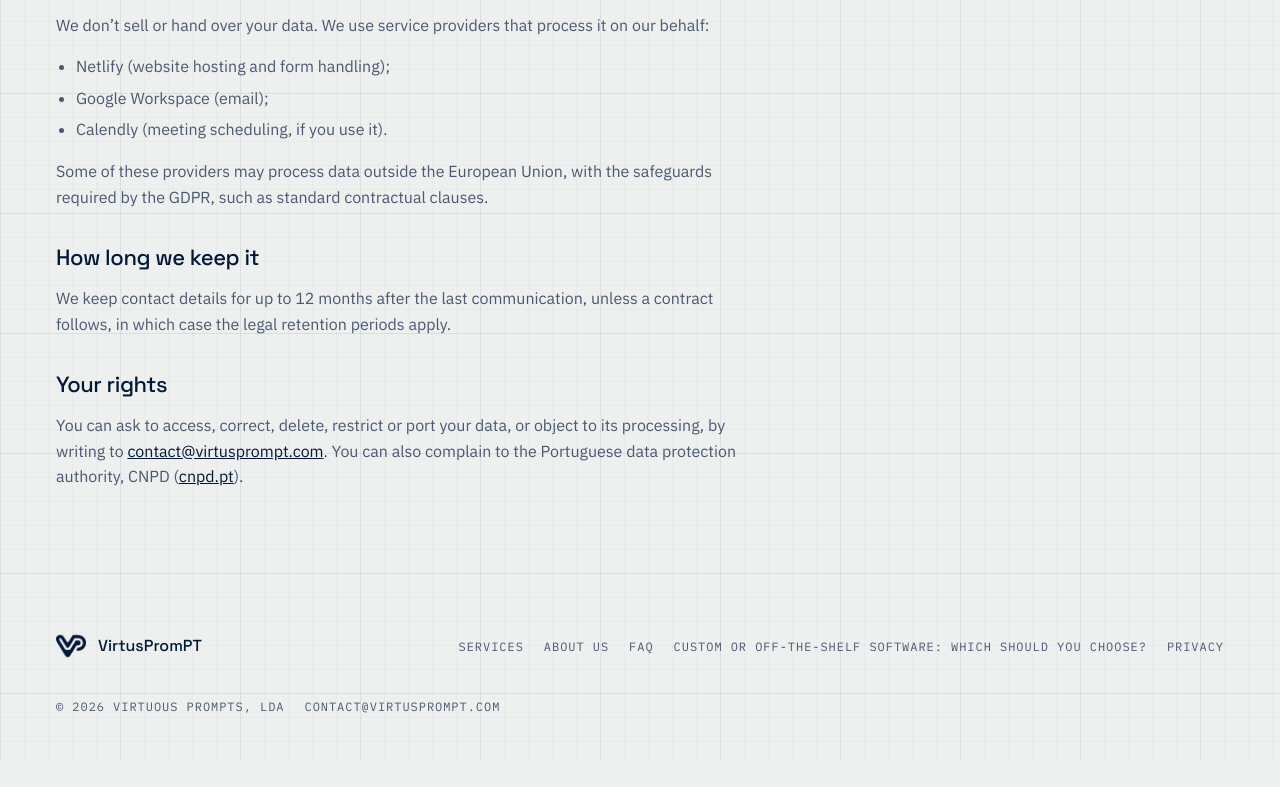
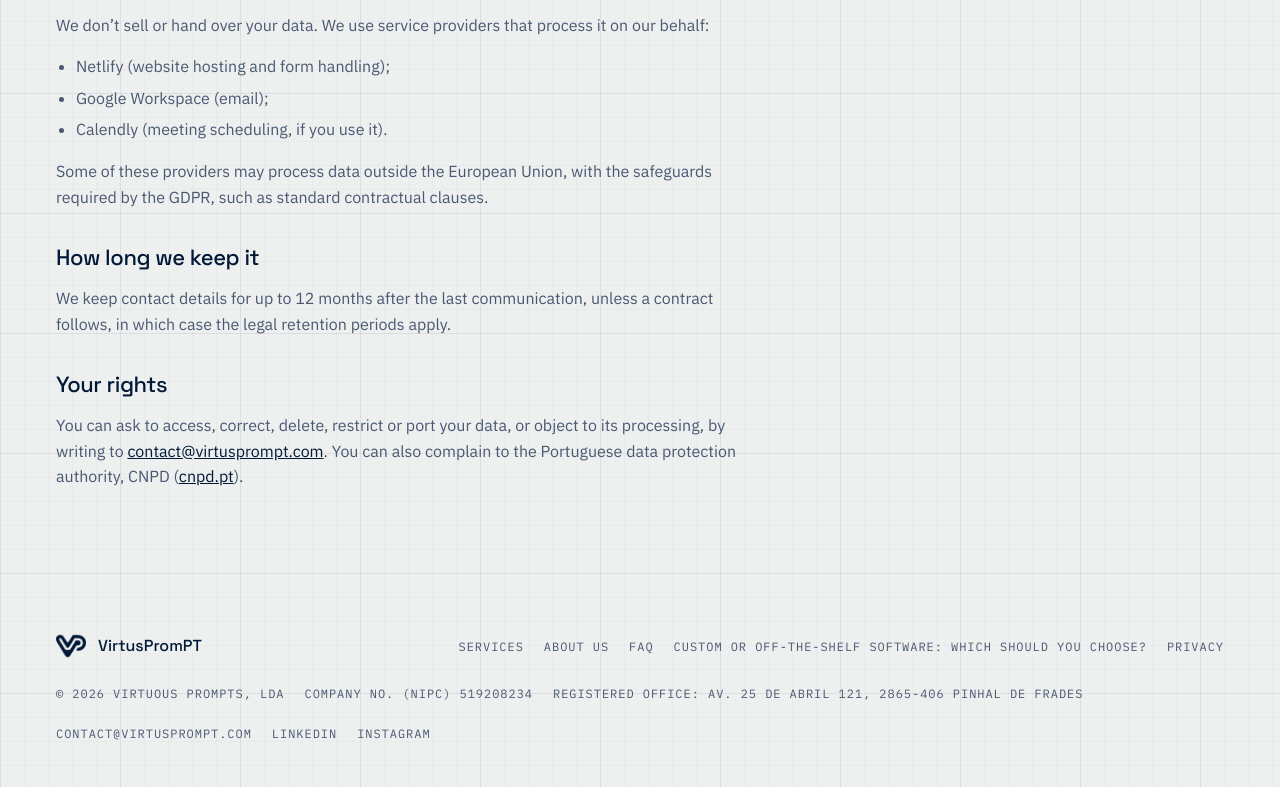
Before and after one commit to VirtusPromPT/virtusprompt-website, an Astro site: page /en/privacy in a window 1280 px wide. Shown: the part 867-1654 px from the top of the page. Before the commit the page ends 1627 px from the top, so only its background shows below. Built offline with nearby package versions, Linux system fonts and the light colour scheme; Astro itself is replaced by a stand-in of ours; a web font is replaced by a local one.

Commit message:
Company details: NIPC, registered office, profiles; Rodrigo as founder and CEO
Co-Authored-By: Claude Opus 5.5 <noreply@anthropic.com>

```diff
--- a/src/config.ts
+++ b/src/config.ts
@@ -8,15 +8,17 @@ export const SITE = {
   calendly: 'https://calendly.com/rodrigo-fernandes-virtusprompt/30min',
   email: 'contact@virtusprompt.com',
   simvou: 'https://simvou.pt/?utm_source=virtusprompt&utm_medium=referral',
-  // Managing partner, shown in the structured data as an `employee` of the company.
-  // If Rodrigo also founded the company, change `employee` to `founder` in src/layouts/Base.astro.
+  // Founder, managing partner and CEO (shown as `founder` in the structured data).
   person: 'Rodrigo Fernandes',
   // Company identification shown in the footer and in the structured data.
   // Leave a value empty ('') and it is simply not shown.
-  nipc: '', // e.g. '512345678'
-  registeredOffice: '', // e.g. 'Rua Exemplo 1, 1000-001 Lisboa'
+  nipc: '519208234',
+  registeredOffice: 'Av. 25 de Abril 121, 2865-406 Pinhal de Frades',
   // Public profiles of the company (LinkedIn, GitHub, ...). Only list profiles you control and keep up to date.
-  profiles: [] as { label: string; url: string }[],
+  profiles: [
+    { label: 'LinkedIn', url: 'https://www.linkedin.com/company/111044951' },
+    { label: 'Instagram', url: 'https://www.instagram.com/virtusprompt' },
+  ] as { label: string; url: string }[],
 };
 
 export type Lang = 'pt' | 'en';
--- a/src/i18n/pages.ts
+++ b/src/i18n/pages.ts
@@ -503,7 +503,7 @@ export const PAGES: Record<PageId, PageDef> = {
           ],
         },
         {
-          h2: 'Rodrigo Fernandes, sócio-gerente',
+          h2: 'Rodrigo Fernandes, fundador e CEO',
           p: ['[TODO: percurso profissional: anos de experiência, empresas e projetos relevantes, especialidade técnica]'],
           list: [
             'Tecnologias principais: [TODO]',
@@ -539,7 +539,7 @@ export const PAGES: Record<PageId, PageDef> = {
           ],
         },
         {
-          h2: 'Rodrigo Fernandes, managing partner',
+          h2: 'Rodrigo Fernandes, founder and CEO',
           p: ['[TODO: career: years of experience, relevant companies and projects, technical speciality]'],
           list: [
             'Main technologies: [TODO]',
--- a/src/i18n/strings.ts
+++ b/src/i18n/strings.ts
@@ -88,7 +88,7 @@ export const strings = {
     about: {
       eyebrow: 'Quem somos',
       title: 'Um parceiro técnico próximo, que fala a língua do negócio',
-      role: 'Sócio-gerente',
+      role: 'Fundador e CEO',
       photoAlt: 'Retrato de Rodrigo Fernandes',
       paragraphs: [
         'Na VirtusPromPT ajudamos empresas a transformar ideias em soluções digitais sólidas. Juntamos conhecimento técnico profundo a uma abordagem prática, para entregar depressa sem comprometer a estrutura que permite crescer.',
@@ -227,7 +227,7 @@ export const strings = {
     about: {
       eyebrow: 'About us',
       title: 'A hands-on technical partner who speaks the language of business',
-      role: 'Managing partner',
+      role: 'Founder and CEO',
       photoAlt: 'Portrait of Rodrigo Fernandes',
       paragraphs: [
         'At VirtusPromPT we help businesses turn ideas into solid digital solutions. We combine deep technical knowledge with a practical approach, delivering quickly without compromising the structure you need to grow.',
--- a/src/layouts/Base.astro
+++ b/src/layouts/Base.astro
@@ -45,6 +45,13 @@ const homeLang = new URL(ROUTES.home[lang], SITE.url).href;
 const orgId = `${home}#organization`;
 const personId = `${home}#person`;
 const sameAs = SITE.profiles.map((p) => p.url);
+// 'Street 1, 1234-567 Locality' -> schema.org PostalAddress (falls back to the whole string as the street).
+function postalAddress(office: string) {
+  const m = office.match(/^(.*),\s*(\d{4}-\d{3})\s+(.+)$/);
+  return m
+    ? { '@type': 'PostalAddress', streetAddress: m[1], postalCode: m[2], addressLocality: m[3], addressCountry: 'PT' }
+    : { '@type': 'PostalAddress', streetAddress: office, addressCountry: 'PT' };
+}
 const breadcrumb =
   route === 'home'
     ? []
@@ -78,10 +85,11 @@ const jsonLd = {
         availableLanguage: ['pt-PT', 'en'],
       },
       areaServed: { '@type': 'Country', name: 'Portugal' },
+      founder: { '@id': personId },
       employee: { '@id': personId },
       ...(SITE.nipc ? { taxID: SITE.nipc } : {}),
       ...(SITE.registeredOffice
-        ? { address: { '@type': 'PostalAddress', streetAddress: SITE.registeredOffice, addressCountry: 'PT' } }
+        ? { address: postalAddress(SITE.registeredOffice) }
         : {}),
       ...(sameAs.length ? { sameAs } : {}),
       hasOfferCatalog: {
--- a/src/pages/llms.txt.ts
+++ b/src/pages/llms.txt.ts
@@ -15,7 +15,7 @@ export const GET: APIRoute = () => {
     '',
     `> ${en.meta.description}`,
     '',
-    `${SITE.brand} is the brand of ${SITE.legalName}, a software development and technology consulting company in Portugal. ${SITE.person} is the managing partner. The site is in Portuguese (default) and English.`,
+    `${SITE.brand} is the brand of ${SITE.legalName}, a software development and technology consulting company in Portugal. ${SITE.person} is the founder and CEO. The site is in Portuguese (default) and English.`,
     '',
     `- Contact: ${SITE.email}`,
     `- Book a call: ${SITE.calendly}`,
```
